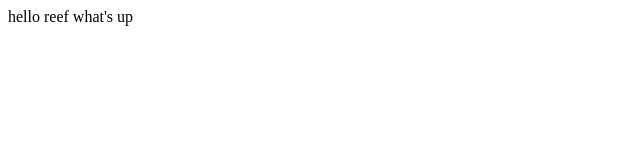
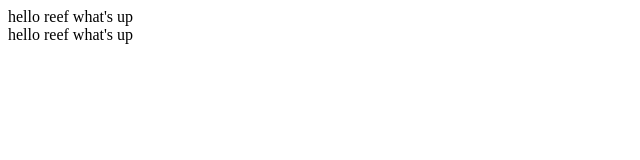
Before and after one commit to dan-emmanuel/branchwork, a plain HTML site: page index.html in a window 1280 px wide. Shown: the whole page, without its empty margins (0-640 px from the left). Drawn offline with Linux system fonts and the light colour scheme.

Commit message:
hello reef again

```diff
--- a/index.html
+++ b/index.html
@@ -7,6 +7,7 @@
   </head>
   <body>
     <div>hello reef what's up</div>
+    <div>hello reef what's up</div>
   </body>
   <script src="./main.js"></script>
 </html>
```
